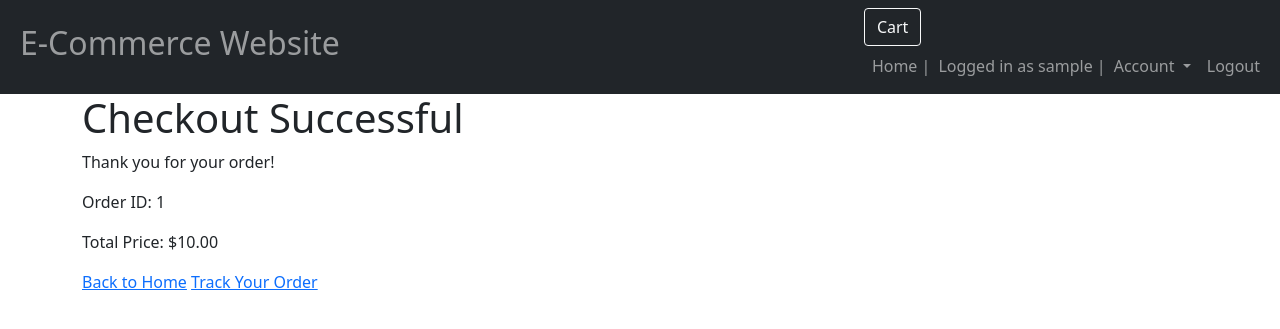
After one commit to n8dog73/INTRO_SE_SP_2025, a Django app: page /cart/checkout-success/1/ in a window 1280 px wide. The commit adds this page. Shown: the top 329 px of the page. Run offline with Django 5.2, Linux system fonts and the light colour scheme; a user stored in the database is signed in; tables that the repository leaves empty hold one stand-in row (values such as "Sample post").

Commit message:
Pending changes exported from your codespace

```diff
--- a/ecommerce/cart/templates/cart/cart_summary.html
+++ b/ecommerce/cart/templates/cart/cart_summary.html
@@ -11,7 +11,7 @@
             <h2>Items in Cart</h2>
             <ul>
                 {% for item in cart_items %}
-                    <li>Item ID: {{ item.id }}, Quantity: {{ item.quantity }} x ${{ item.price }}</li>
+                    <li>Product Name: {{item.product}} | Item ID: {{ item.id }} | Quantity: {{ item.quantity }} x ${{ item.price }}</li>
                 {% endfor %}
             </ul>
         </div>
--- /dev/null
+++ b/ecommerce/cart/templates/cart/checkout_success.html
@@ -0,0 +1,14 @@
+{% extends 'main/base.html' %}
+
+{% block title %}Check Out{% endblock %}
+
+
+
+{% block content %}
+    <h1>Checkout Successful</h1>
+        <p>Thank you for your order!</p>
+        <p>Order ID: {{ order.id }}</p>
+        <p>Total Price: ${{ order.total_price }}</p>
+        <a href="{% url 'home' %}">Back to Home</a>
+        <a href="{% url 'order_tracking' %}">Track Your Order</a>
+{%endblock %}
--- a/ecommerce/cart/urls.py
+++ b/ecommerce/cart/urls.py
@@ -8,8 +8,11 @@ urlpatterns = [
     #path('delete/', views.views.remove_from_cart, name="delete_from_cart"),
     path('update/', views.update_cart, name="update_cart"),
     path('checkout/', views.checkout, name="checkout"),
-    path('checkout-success/', views.checkout_success, name="checkout_success"),
+   path('checkout-success/<int:order_id>/', views.checkout_success, name="checkout-success"),  # Updated
     path('add/<int:product_id>/', views.add_to_cart, name="add_to_cart"),
     #path('remove/<int:item_id>/', views.remove_from_cart, name="remove_from_cart"),
     path('cart/clear/', views.clear_cart, name='clear_cart'),
+    #path('checkout/', views.checkout, name='checkout'),
+    path('', views.cart_summary, name='cart_summary'),
+    path('payment/<int:order_id>/', views.payment_page, name='payment_page'),
 ]
--- a/ecommerce/cart/views.py
+++ b/ecommerce/cart/views.py
@@ -32,6 +32,7 @@ def remove_from_cart(request, item_id):
 from django.shortcuts import render
 from django.shortcuts import render, redirect, get_object_or_404
 from django.urls import path
+from ecommerceapp.models import Product, PurchaseOrder, OrderItem, Seller
 from . import views
 
 
@@ -43,7 +44,7 @@ def cart_summary(request):
     #cart_items = request.session.get('cart', [])
     #total_price = sum(item['price'] for item in cart)
     total_price = sum(item['price'] * item['quantity'] for item in cart)
-    print(f"Total Price: {total_price}")  # Debugging: Print the total price
+    print(f"Product: {cart}")  # Debugging: Print the total price
     return render(request, 'cart/cart_summary.html', {'cart_items': cart, 'total_price': total_price})
 
 def add_to_cart(request, product_id):
@@ -57,7 +58,7 @@ def add_to_cart(request, product_id):
     from ecommerceapp.models import Product
     try:
         product = Product.objects.get(id=product_id)
-        product_name = Product.objects.get(id=product_id).name
+        product_name = product.name #Product.objects.get(id=product_id).name
         product_price = float(product.price)
     except Product.DoesNotExist:
         return redirect('cart_summary')
@@ -111,20 +112,84 @@ def update_cart(request):
 def checkout(request):
     # Logic to handle checkout process
     cart = request.session.get('cart', [])
-    total_price = sum(item['price'] * item['quantity'] for item in cart)
+    if not cart:
+        return redirect('cart_summary')
+
+    # Create an order
+    order = PurchaseOrder.objects.create(user=request.user)
+    total_price = 0
+
+    for item in cart:
+        product = Product.objects.get(id=item['id'])
+
+          # Ensure the product has a valid sellerProduct
+        if not product.sellerProduct:
+            default_seller = Seller.objects.first()
+            if default_seller:
+                product.sellerProduct = default_seller
+                product.save()
+            else:
+                return redirect('cart_summary')  # Handle the case where no default seller exists
+
+        quantity = item['quantity']
+        price = product.price * quantity
+        total_price += price
+
+        # Create an OrderItem
+        OrderItem.objects.create(porder=order, product=product, quantity=quantity, price=price, sellerProduct=product.sellerProduct)
+        # Check if the product is available in stock
+        if product.quantity < quantity:
+            messages.error(request, f"Not enough stock for {product.name}.")
+            return redirect('cart_summary')
+
+        # Reduce product quantity
+        product.quantity -= quantity
+        product.save()
+
+    # Update the total price of the order
+    order.total_price = total_price
+    order.save()
+
+    # Clear the cart
+    request.session['cart'] = []
+    print(f"Order Retrieved: ID={order.id}, Total Price={order.total_price}")  # Debugging
+    return render(request, 'cart/payment_page.html', {'order': order})
+    #cart = request.session.get('cart', [])
+    #total_price = sum(item['price'] * item['quantity'] for item in cart)
 
     # Here you would typically handle payment processing and order creation
-    return render(request, 'cart/checkout.html', {'cart_items': cart, 'total_price': total_price})
+    #return render(request, 'cart/checkout.html', {'cart_items': cart, 'total_price': total_price})
 
-def checkout_success(request):
-    # Logic to handle successful checkout
-    cart = request.session.get('cart', [])
+def checkout_success(request, order_id):
+    try:
+        order = PurchaseOrder.objects.get(id=order_id, user=request.user)
+    except PurchaseOrder.DoesNotExist:
+        return redirect('cart_summary')
 
-    # Clear the cart after successful checkout
-    request.session['cart'] = []
+    return render(request, 'cart/checkout_success.html', {'order': order})
 
-    return render(request, 'cart/checkout_success.html', {'cart_items': cart})
+
 
 def clear_cart(request):
     request.session['cart'] = []
     return redirect('cart_summary')
+
+def payment_page(request, order_id):
+    try:
+        order = PurchaseOrder.objects.get(id=order_id, user=request.user)
+        print(f"Order Retrieved: ID={order.id}, Total Price={order.total_price}")  # Debugging
+    except PurchaseOrder.DoesNotExist:
+        return redirect('cart_summary')
+
+    if request.method == 'POST':
+        # Log payment information
+        payment_method = request.POST.get('payment_method', 'Credit Card')
+        transaction_id = request.POST.get('transaction_id', '123456789')  # Simulated transaction ID
+        order.payment_method = payment_method
+        order.payment_status = 'Completed'
+        order.transaction_id = transaction_id
+        order.save()
+
+        return redirect('checkout-success', order_id=order.id)
+
+    return render(request, 'cart/payment_page.html', {'order': order})
--- a/ecommerce/ecommerceapp/admin.py
+++ b/ecommerce/ecommerceapp/admin.py
@@ -1,5 +1,5 @@
 from django.contrib import admin
-from .models import Seller, UserProfile, Product, Category
+from .models import Seller, UserProfile, Product, Category, PurchaseOrder
 from django.contrib.auth.models import User
 
 # Register your models here.
@@ -15,6 +15,7 @@ class ProductAdmin(admin.ModelAdmin):
 admin.site.register(Seller)
 admin.site.register(UserProfile)
 admin.site.register(Category)
+admin.site.register(PurchaseOrder)
 
 
 class UserProflieAttributes(admin.StackedInline):
--- a/ecommerce/ecommerceapp/models.py
+++ b/ecommerce/ecommerceapp/models.py
@@ -59,3 +59,36 @@ class UserProfile(models.Model):
             user_profile.save()
     # Connect the signal to create a UserProfile when a User is created
     post_save.connect(create_user_profile, sender=User)
+
+
+#Purcahse Order Classes
+class PurchaseOrder(models.Model):
+    user = models.ForeignKey(User, on_delete=models.CASCADE)
+    created_at = models.DateTimeField(auto_now_add=True)
+    updated_at = models.DateTimeField(auto_now=True)
+    #sellerProduct = models.ForeignKey(Seller, on_delete=models.CASCADE)
+    status = models.CharField(
+        max_length=20,
+        choices=[('Pending', 'Pending'), ('Shipped', 'Shipped'), ('Delivered', 'Delivered')],
+        default='Pending'
+    )
+    total_price = models.DecimalField(max_digits=10, decimal_places=2, default=0.00)
+    payment_method = models.CharField(max_length=50, null=True, blank=True)  # e.g., Credit Card
+    payment_status = models.CharField(
+        max_length=20,
+        choices=[('Pending', 'Pending'), ('Completed', 'Completed'), ('Failed', 'Failed')],
+        default='Pending'
+    )
+    payment_id = models.CharField(max_length=100, null=True, blank=True)
+    def __str__(self):
+        return f"Order {self.id} - {self.user.username}"
+
+class OrderItem(models.Model):
+    porder = models.ForeignKey(PurchaseOrder, on_delete=models.CASCADE, related_name='items')
+    product = models.ForeignKey(Product, on_delete=models.CASCADE)
+    quantity = models.PositiveIntegerField()
+    sellerProduct = models.ForeignKey(Seller, on_delete=models.CASCADE)
+    price = models.DecimalField(max_digits=10, decimal_places=2)
+
+    def __str__(self):
+        return f"{self.quantity} x {self.product.name} (Order {self.porder.id})"
--- a/ecommerce/ecommerceapp/urls.py
+++ b/ecommerce/ecommerceapp/urls.py
@@ -10,6 +10,9 @@ urlpatterns = [
     path('update_profile/', views.update_profile, name='update_profile'),
     path('add_seller/', views.add_seller, name='add_seller'),
     path('cart/', include('cart.urls')),
-     path('delete_account/', views.delete_account, name='delete_account'),
+    path('delete_account/', views.delete_account, name='delete_account'),
+    #path('checkout/', views.checkout, name='checkout'),
+    path('order-tracking/', views.order_tracking, name='order_tracking'),
+    #path('', views.cart_summary, name='cart_summary'),
 
 ]
--- a/ecommerce/ecommerceapp/views.py
+++ b/ecommerce/ecommerceapp/views.py
@@ -1,6 +1,6 @@
 from django.shortcuts import render, redirect
 from django.http import HttpResponse
-from .models import UserProfile, Product, Seller
+from .models import UserProfile, Product, Seller, PurchaseOrder, OrderItem
 from .forms import RegisterForm, UserProfileForm, SellerForm
 from django.contrib.auth import login, logout, authenticate
 from django.contrib.auth.decorators import login_required
@@ -63,3 +63,7 @@ def delete_account(request):
         return redirect('home')  # or wherever you want to send them after deletion
 
     return render(request, 'registration/delete_account.html')
+
+def order_tracking(request):
+    orders = PurchaseOrder.objects.filter(user=request.user).order_by('-created_at')
+    return render(request, 'orders/order_tracking.html', {'orders': orders})
```
Also changed, not shown: ecommerce/cart/templates/cart/payment_page.html (added, +23 -0 lines), ecommerce/cart/models.py (line endings or trailing spaces), ecommerce/ecommerceapp/migrations/0003_purchaseorder_orderitem.py (added), ecommerce/ecommerceapp/migrations/0004_orderitem_sellerproduct.py (added), ecommerce/ecommerceapp/migrations/0005_purchaseorder_sellerproduct.py (added), ecommerce/ecommerceapp/migrations/0006_remove_orderitem_sellerproduct.py (added), ecommerce/ecommerceapp/migrations/0007_remove_purchaseorder_sellerproduct_and_more.py (added), ecommerce/ecommerceapp/migrations/0008_purchaseorder_payment_method_and_more.py (added), ecommerce/ecommerceapp/migrations/0009_rename_transaction_id_purchaseorder_payment_id.py (added).
